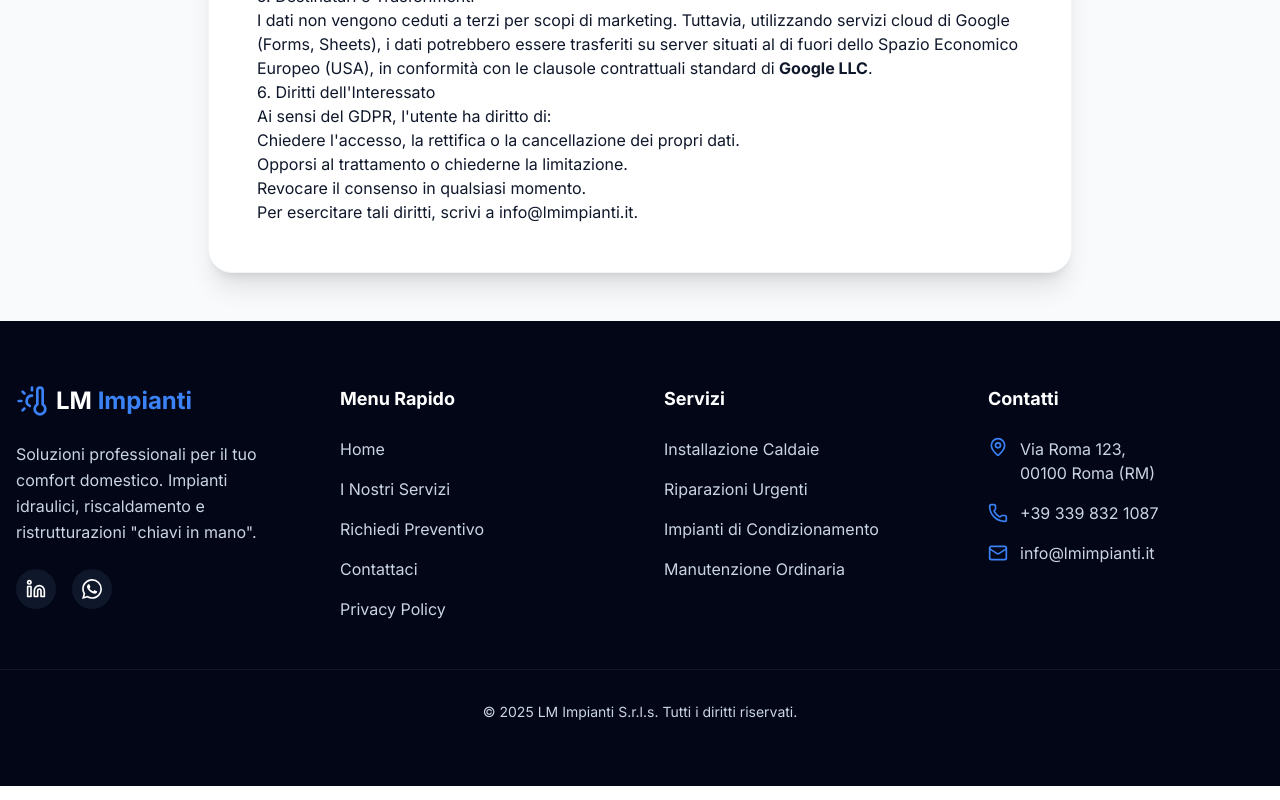
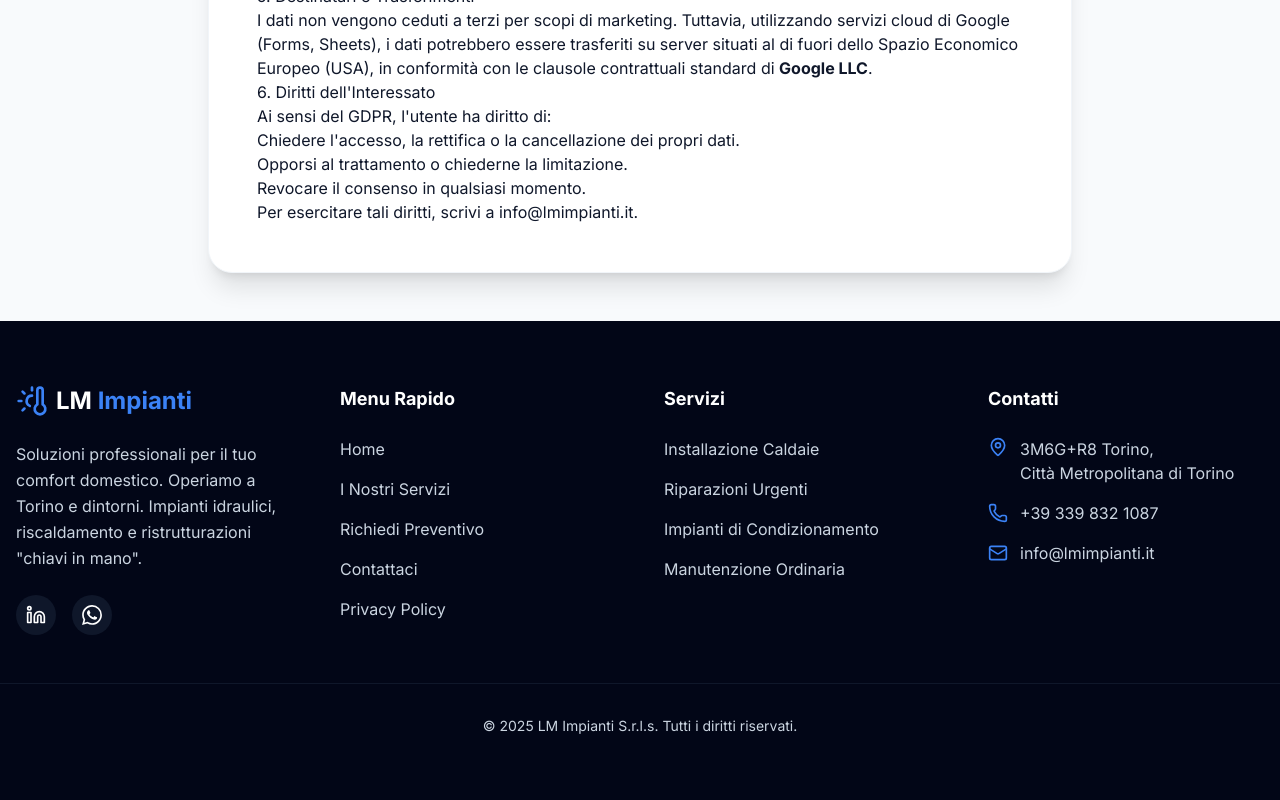
Before and after one commit to lucadibelardino/termoidraulica.746, a React (Vite) app: page /privacy in a window 1280 px wide. Shown: the part 953-1753 px from the top of the page. Built offline with nearby package versions, Linux system fonts and the light colour scheme.

Commit message:
Update address to 3M6G+R8 Torino and add service area info

```diff
--- a/src/components/Footer.tsx
+++ b/src/components/Footer.tsx
@@ -12,7 +12,7 @@ const Footer = () => {
                         <span>LM <span className="text-secondary">Impianti</span></span>
                     </div>
                     <p className="leading-relaxed mb-6">
-                        Soluzioni professionali per il tuo comfort domestico. Impianti idraulici, riscaldamento e ristrutturazioni "chiavi in mano".
+                        Soluzioni professionali per il tuo comfort domestico. Operiamo a Torino e dintorni. Impianti idraulici, riscaldamento e ristrutturazioni "chiavi in mano".
                     </p>
                     <div className="flex gap-4">
                         <a href="https://www.linkedin.com/in/marco-laviano-89953232/" target="_blank" rel="noopener noreferrer" className="w-10 h-10 rounded-full bg-slate-900 flex items-center justify-center hover:bg-secondary transition-colors text-white">
@@ -53,7 +53,7 @@ const Footer = () => {
                     <ul className="flex flex-col gap-4">
                         <li className="flex items-start gap-3">
                             <MapPin className="w-5 h-5 text-secondary shrink-0" />
-                            <span>Via Roma 123,<br />00100 Roma (RM)</span>
+                            <span>3M6G+R8 Torino,<br />Città Metropolitana di Torino</span>
                         </li>
                         <li className="flex items-center gap-3">
                             <Phone className="w-5 h-5 text-secondary shrink-0" />
--- a/src/pages/Contact.tsx
+++ b/src/pages/Contact.tsx
@@ -22,7 +22,7 @@ const Contact = () => {
                         transition={{ delay: 0.1 }}
                         className="text-slate-300 text-lg md:text-xl max-w-2xl mx-auto"
                     >
-                        Siamo a tua disposizione per preventivi o semplici consigli. Scegli il modo che preferisci per contattarci.
+                        Siamo a tua disposizione a Torino e provincia per preventivi o semplici consigli. Scegli il modo che preferisci per contattarci.
                     </motion.p>
                 </div>
             </div>
@@ -100,8 +100,8 @@ const Contact = () => {
                             </p>
                             <p>
                                 <strong className="block text-slate-900 mb-1">Sede Operativa</strong>
-                                Via Roma 123<br />
-                                00100 Roma (RM)
+                                3M6G+R8 Torino<br />
+                                Città Metropolitana di Torino
                             </p>
                         </div>
                         {/*
--- a/src/pages/Home.tsx
+++ b/src/pages/Home.tsx
@@ -33,7 +33,7 @@ const Home = () => {
                             transition={{ duration: 0.8, delay: 0.2, ease: "circOut" }}
                             className="text-xl md:text-2xl text-slate-100 mb-12 leading-relaxed max-w-2xl mx-auto drop-shadow-lg font-medium"
                         >
-                            Interventi rapidi, professionalità certificata e soluzioni su misura per il tuo comfort domestico.
+                            Interventi rapidi a Torino e dintorni, professionalità certificata e soluzioni su misura per il tuo comfort domestico.
                         </motion.p>
                         <motion.div
                             initial={{ opacity: 0, y: 30 }}
```
